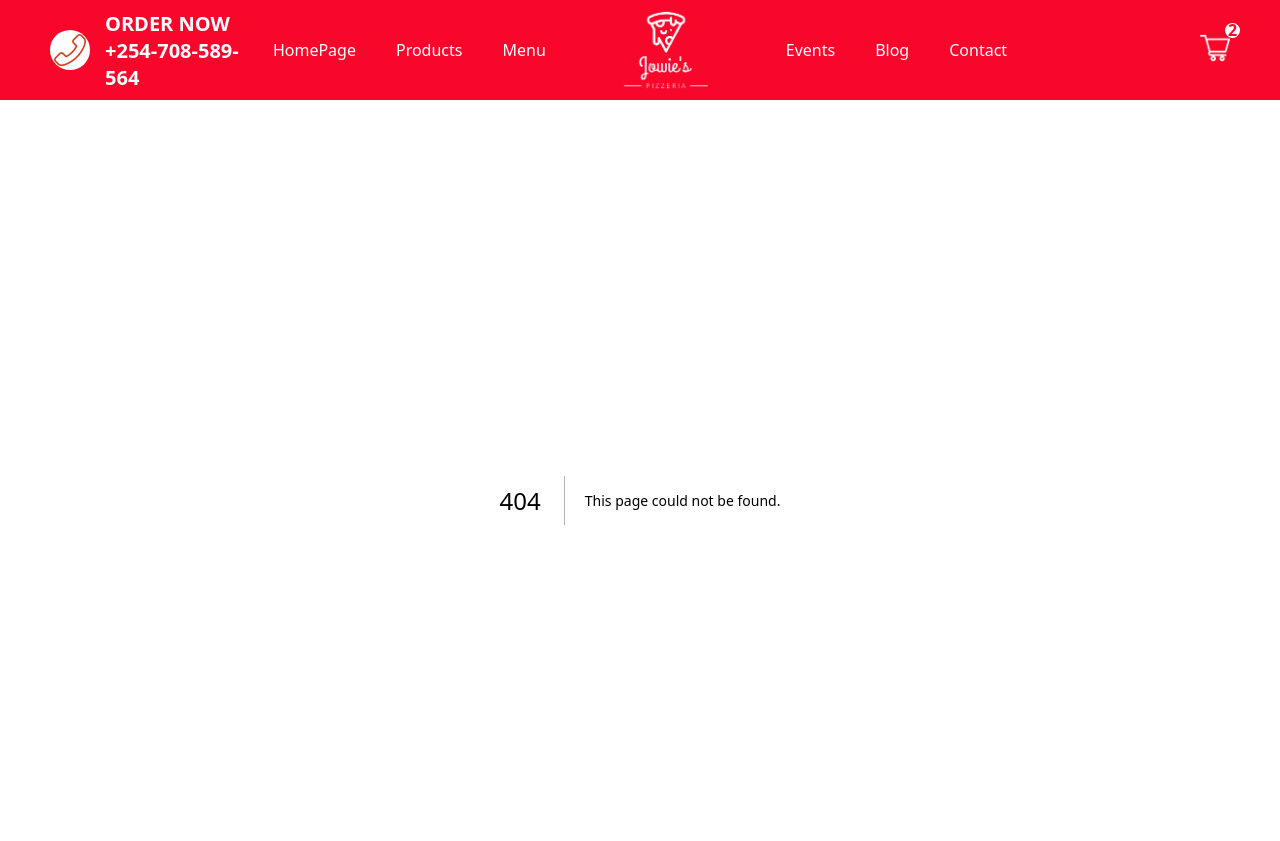
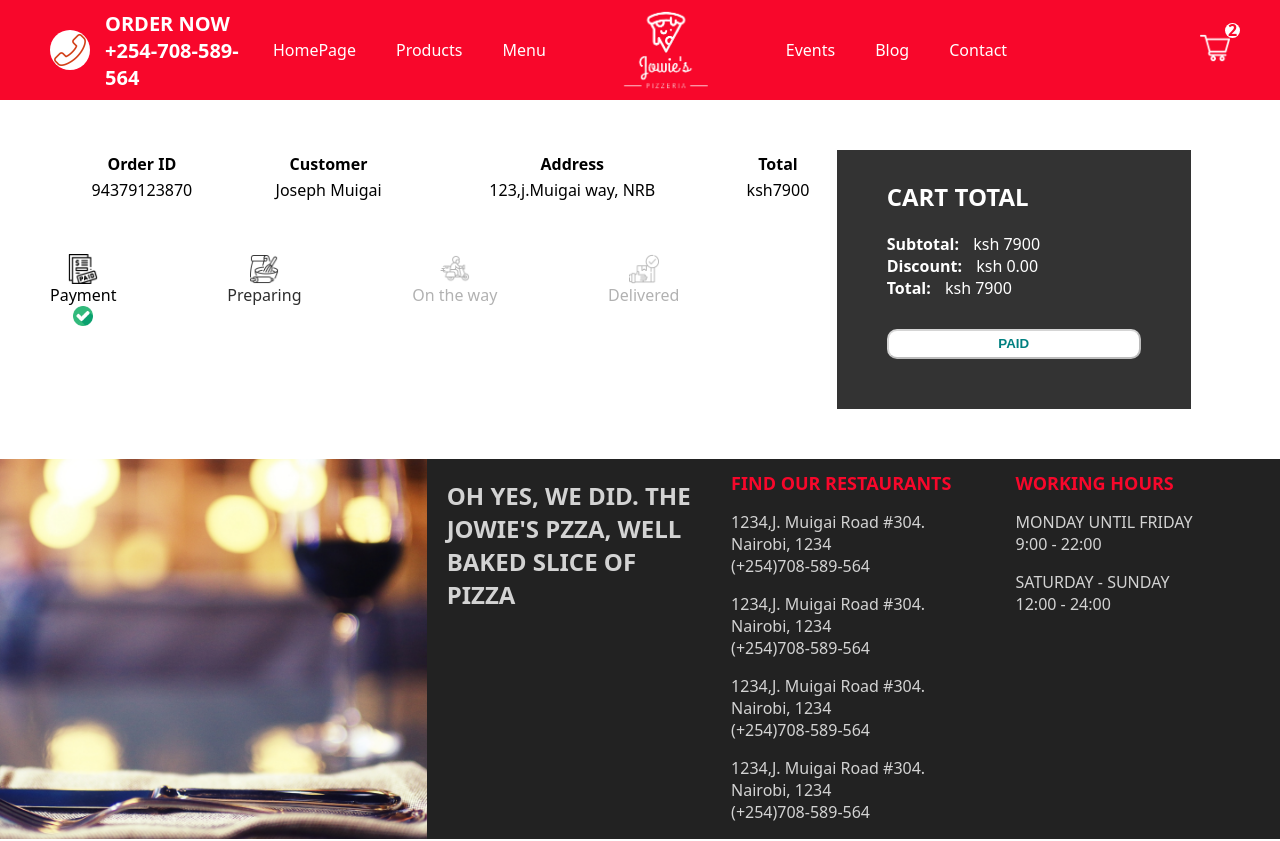
Before and after one commit to Joseph-muigai/jowies_pizzeria, a Next.js app: page /orders/1 in a window 1280 px wide. Before the commit this address had no page. Shown: the top 841 px of the page. Built offline with nearby package versions, Linux system fonts and the light colour scheme.

Commit message:
create order tracking page design

```diff
--- /dev/null
+++ b/src/pages/orders/[id].jsx
@@ -0,0 +1,101 @@
+import React from 'react'
+import Image from 'next/image'
+
+import styles from '../../styles/Order.module.css'
+const Order = () => {
+    const status = 0
+
+    const statusClass =(index)=>{
+        if (index-status < 1) return styles.done
+        if (index-status === 1) return styles.inProgress
+        if (index-status > 1) return styles.undone
+    }
+  return (
+    <div className={styles.container}>
+        <div className={styles.left}>
+            <div className={styles.row}>
+            <table className={styles.table}>
+                <tr className={styles.tr}>
+                    <th>Order ID</th>
+                    <th>Customer</th>
+                    <th>Address</th>
+
+                    <th>Total</th>
+                </tr>
+                <tr>
+
+                    <td>
+                        <span className={styles.id}> 94379123870</span>
+                    </td>
+                    <td>
+                        <span className={styles.name}>
+                            Joseph Muigai
+                        </span>
+                    </td>
+                    <td>
+                        <span className={styles.address}>123,j.Muigai way, NRB</span>
+                    </td>
+
+                    <td>
+                        <span className={styles.total}>ksh7900</span>
+                    </td>
+
+                </tr>
+
+            </table>
+            </div>
+            <div className={styles.row}>
+               <div className={statusClass(0)}>
+                    <Image src='/img/paid.png' width="30" height={30} alt =""/>
+                    <span>Payment</span>
+                    <div className={styles.checkedicon}>
+                        <Image src='/img/checked.png'className={styles.checkedicon}  width="20" height={20} alt =''/>
+                    </div>
+                </div>
+               <div className={statusClass(1)}>
+                    <Image src='/img/bake.png' width="30" height={30} alt =""/>
+                    <span>Preparing</span>
+                    <div className={styles.checkedicon}>
+                        <Image src='/img/checked.png' className={styles.checkedicon} width="20" height={20} alt =''/>
+                    </div>
+                </div>
+               <div className={statusClass(2)  }>
+                    <Image src='/img/bike.png' width="30" height={30} alt =""/>
+                    <span>On the way</span>
+                    <div className={styles.checkedicon}>
+
+                        <Image src='/img/checked.png' className={styles.checkedicon} width="20" height={20} alt =''/>
+                    </div>
+                </div>
+               <div className={statusClass(3)  }>
+                    <Image src='/img/delivered.png' width="30" height={30} alt =""/>
+                    <span>Delivered</span>
+                    <div className={styles.checkedicon}>
+                        <Image src='/img/checked.png' className={styles.checkedicon} width="20" height={20} alt =''/>
+                    </div>
+                </div>
+            </div>
+        </div>
+
+
+        <div className={styles.right}>
+            <div className={styles.wrapper}>
+                <h2 className={styles.title}>CART TOTAL</h2>
+                <div className={styles.totalText}>
+                    <b className={styles.totalTextTitle}>Subtotal: </b>ksh 7900
+                </div>
+                <div className={styles.totalText}>
+                    <b className={styles.totalTextTitle}>Discount: </b> ksh 0.00
+                </div>
+                <div className={styles.totalText}>
+                    <b className={styles.totalTextTitle}>Total: </b>ksh 7900
+                 </div>
+                <button  disabled className={styles.button}> PAID</button>
+            </div>
+
+        </div>
+    </div>
+  )
+}
+
+export default Order
--- /dev/null
+++ b/src/styles/Order.module.css
@@ -0,0 +1,72 @@
+.container{
+    padding: 50px;
+    display: flex;
+}
+.left{
+    flex: 2;
+}
+.table{
+    width: 100%;
+    text-align: center;
+    margin-bottom: 50px;
+}
+.row:last-child{
+    width: 80%;
+     display: flex;
+     justify-content: space-between;
+}
+.done{
+    display: flex;
+    flex-direction: column;
+    align-items: center;
+}
+.inProgress{
+    display: flex;
+    flex-direction: column;
+    align-items: center;
+    animation: inprogress 1s ease infinite alternate;
+}
+@keyframes inprogress{
+    from{
+        opacity: 0;
+    }
+    to{
+        opacity: 1;
+    }
+}
+.undone{
+    display: flex;
+    flex-direction: column;
+    align-items: center;
+    opacity: 0.3;
+}
+.undone .checkedicon, .inProgress .checkedicon{
+   display: none;
+}
+.right{
+    flex: 1;
+}
+
+.wrapper{
+    width: 90%;
+    max-height: 300px;
+    background-color: #333;
+    padding: 50px;
+    padding-top: 10px;
+    display: flex;flex-direction: column;
+    justify-content: space-between;
+    color: #fff;
+}
+.totalTextTitle{
+    margin-right: 10px;
+}
+.button{
+    background-color: #fff;
+    height: 30px;
+    color: teal;
+    font-weight: bold;
+    cursor: pointer;
+    margin-top: 30px;
+    border-radius: 10px;
+    cursor: not-allowed
+}
```
